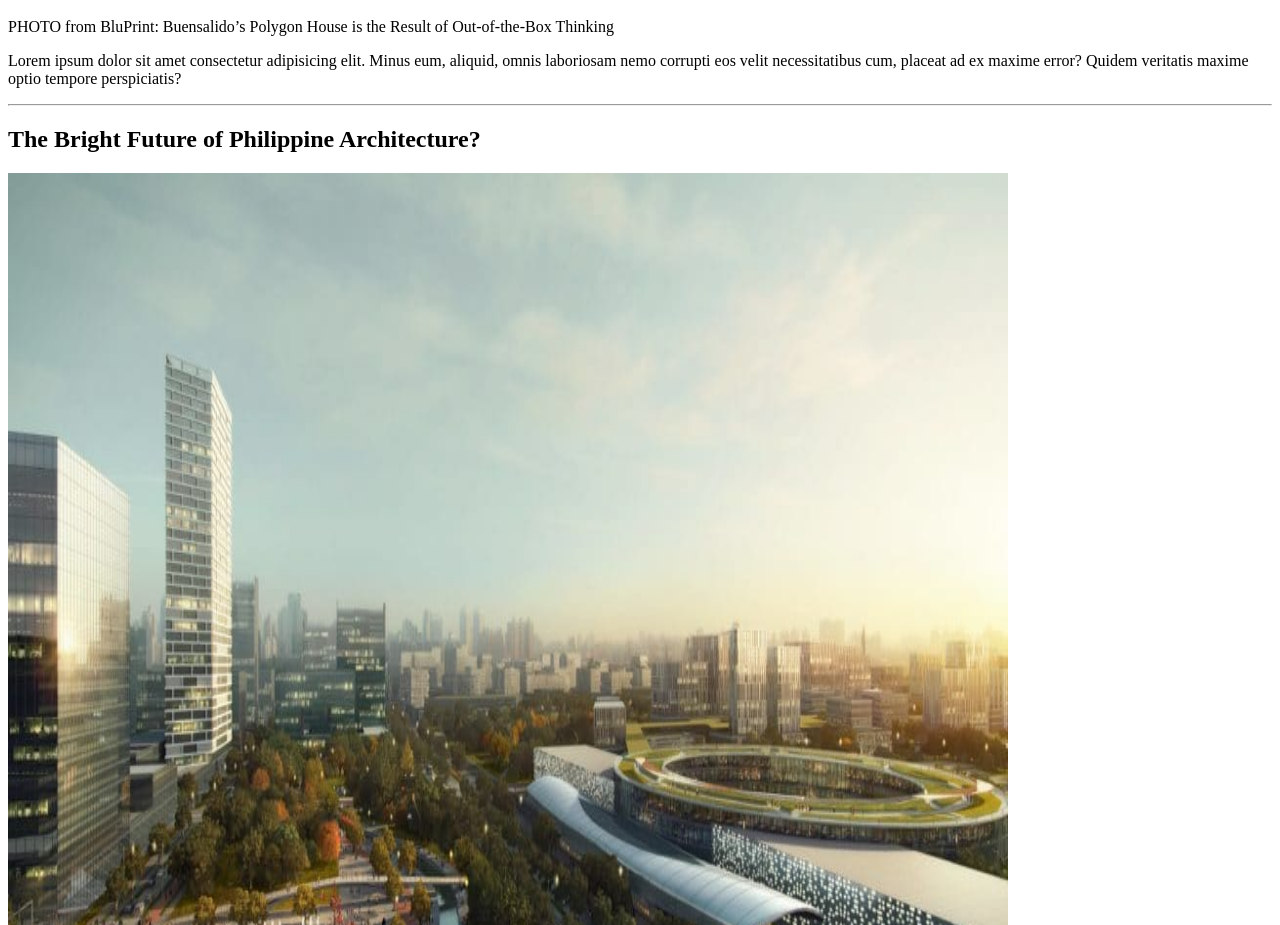
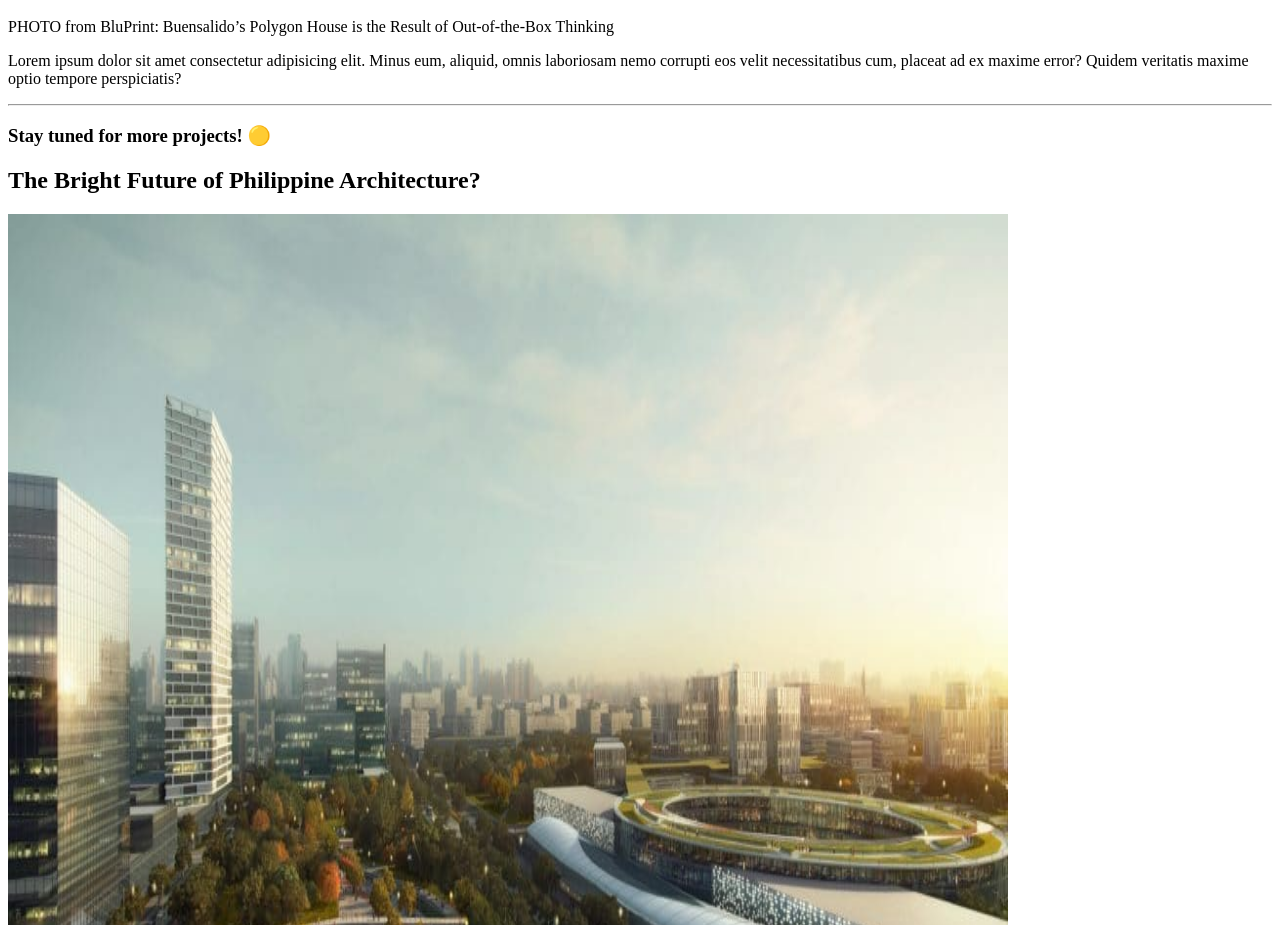
Before and after one commit to johncanero/architecture-news-website, a Next.js app: page / in a window 1280 px wide. Shown: the part 4524-5449 px from the top of the page. Built offline with nearby package versions, Linux system fonts and the light colour scheme.

Commit message:
Stay Tuned for More Projects!

```diff
--- a/sections/Hero.tsx
+++ b/sections/Hero.tsx
@@ -100,6 +100,9 @@ const Hero = () => {
             </p>
             <hr className="h-px my-6 border-neutral-400 md:border-neutral-600"></hr>
           </div>
+          <div className="m-7">
+            <h3>Stay tuned for more projects! 🟡</h3>
+          </div>
         </div>
         <div>
           {" "}
@@ -111,8 +114,8 @@ const Hero = () => {
               src="/images/newClarkCityMastersPlan.jpg"
               width={1000}
               height={1000}
-              alt="ewcClarkCity"
-              className="mt-5 rounded-lg md:h-44"
+              alt="newcClarkCity"
+              className="mt-6 rounded-lg md:h-44"
             />
             <p className="justify-end mt-2 text-xs text-left">
               PHOTO from BCDA: New Clark City's Master Plan
```
